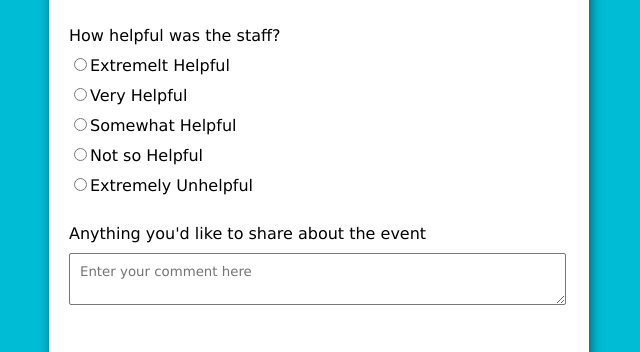
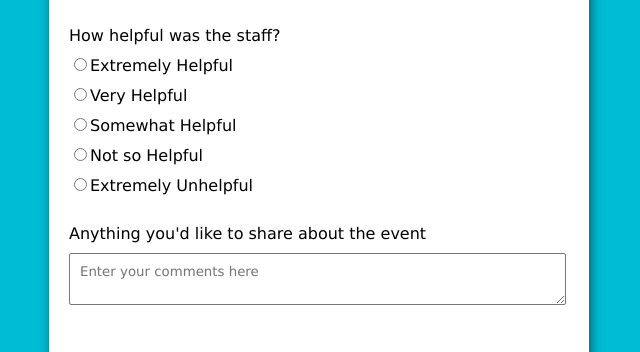
Before and after one commit to Zibbran/Survey-Form, a plain HTML site: page index.html in a window 1280 px wide. Shown: the part 1193-1545 px from the top of the page, 321-961 px from the left. Drawn offline with Linux system fonts and the light colour scheme.

Commit message:
commit 2

```diff
--- a/index.html
+++ b/index.html
@@ -173,7 +173,7 @@
                 <label for="staff-1">
                     <input type="radio"
                            id="staff-1"
-                           name="staff">Extremelt Helpful</input>
+                           name="staff">Extremely Helpful</input>
                 </label>
                 <label for="staff-2">
                     <input type="radio"
@@ -203,7 +203,7 @@
             </label>
 
 
-            <textarea name="comment" id="comment" placeholder="Enter your comment here"></textarea>
+            <textarea name="comment" id="comment" placeholder="Enter your comments here"></textarea>
         </div>
 
 
```
